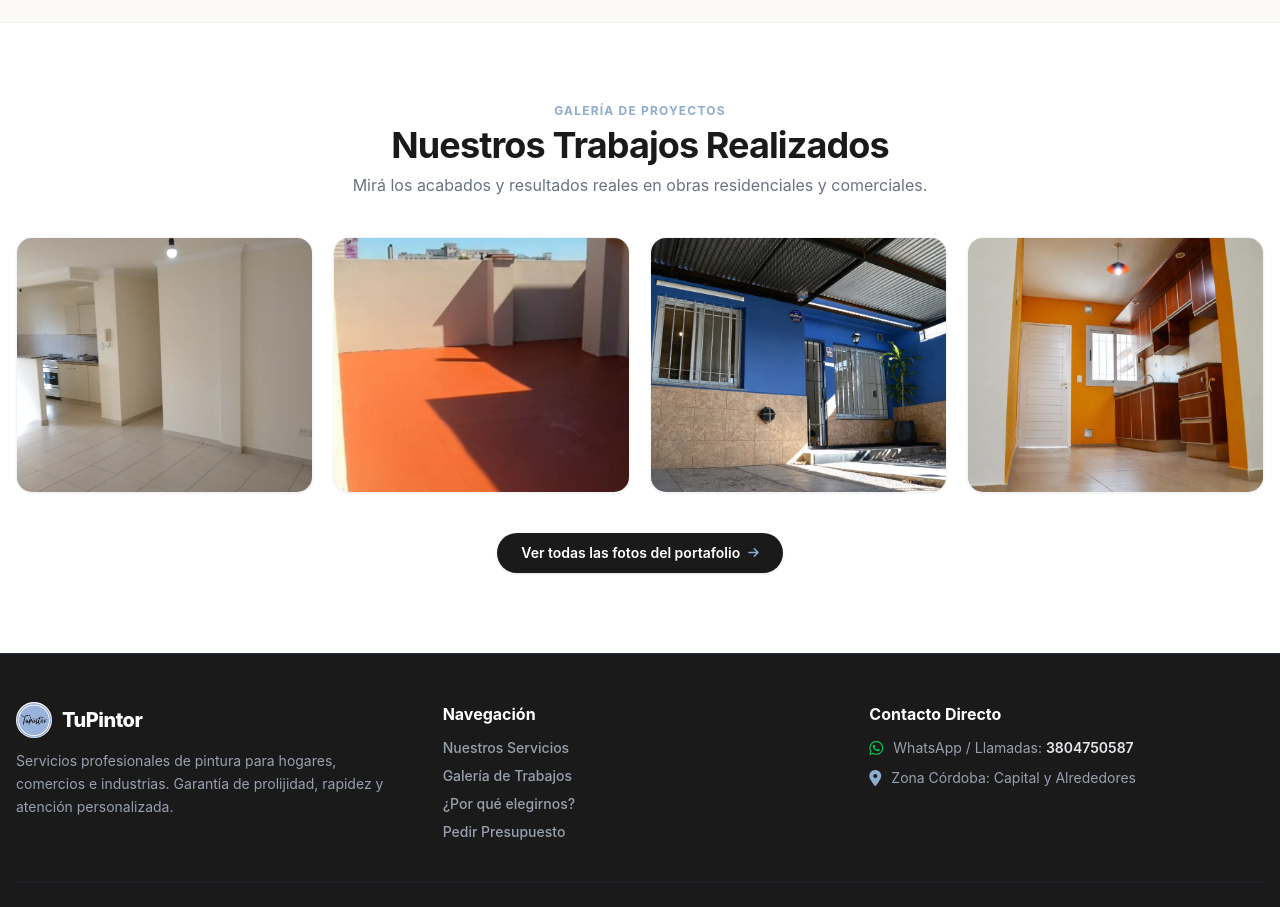
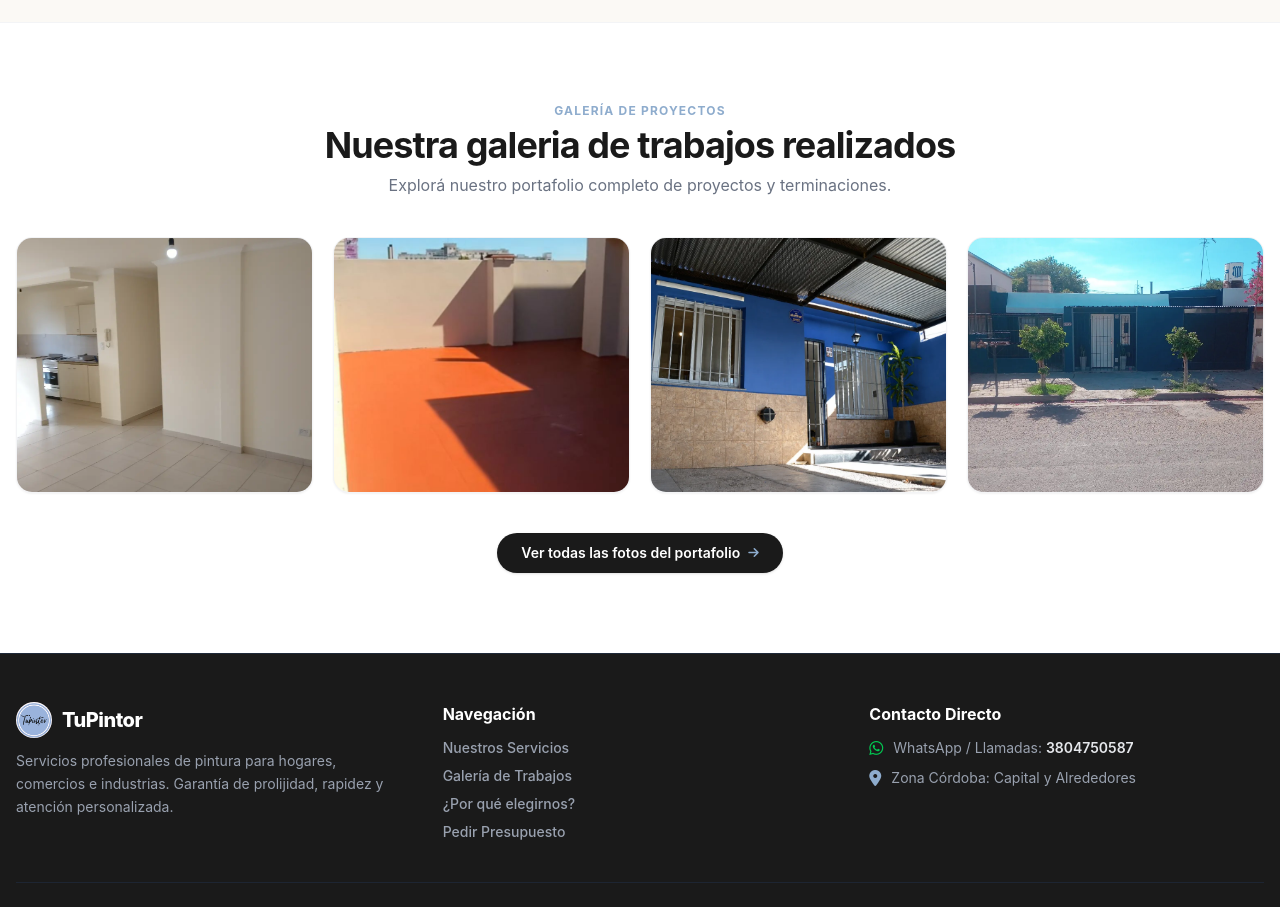
Before and after one commit to marcosmatiasnieto/tuPintor, a React (Vite) app: page / in a window 1280 px wide. Shown: the part 3080-3987 px from the top of the page. Built offline with nearby package versions, Linux system fonts and the light colour scheme.

Commit message:
Cambie los titulos de MoreWorks.jsx

```diff
--- a/src/components/MoreWorks.jsx
+++ b/src/components/MoreWorks.jsx
@@ -4,16 +4,16 @@ import { Link } from 'react-router-dom';
 import img5 from '../assets/images/interior.jpg';
 import img6 from '../assets/images/techo.jpg';
 import img7 from '../assets/images/estructuraExterior.jpg';
-import img8 from '../assets/images/interiorNaranja.jpg';
+import img8 from '../assets/images/FrenteDeCasa.jpg';
 
 export default function MoreWorks() {
     const [selectedImage, setSelectedImage] = useState(null);
 
     const fotosExtra = [
-        { src: img5, alt: "Proyecto de pintura exterior" },
-        { src: img6, alt: "Terminación en quincho y galería" },
-        { src: img7, alt: "Trabajo en interior y cielorrasos" },
-        { src: img8, alt: "Fachada comercial terminada" },
+        { src: img5, alt: "Proyecto de pintura interior" },
+        { src: img6, alt: "Terminación piso terraza" },
+        { src: img7, alt: "Trabajo en exterior" },
+        { src: img8, alt: "Frente de una casa" },
     ];
 
     return (
@@ -26,10 +26,10 @@ export default function MoreWorks() {
                         Galería de proyectos
                     </span>
                     <h2 className="text-2xl md:text-4xl font-bold text-brand-dark tracking-tight mb-2">
-                        Nuestros Trabajos Realizados
+                        Nuestra galeria de trabajos realizados
                     </h2>
                     <p className="text-gray-500 max-w-xl mx-auto text-sm md:text-base">
-                        Mirá los acabados y resultados reales en obras residenciales y comerciales.
+                    Explorá nuestro portafolio completo de proyectos y terminaciones.
                     </p>
                 </div>
 
```
